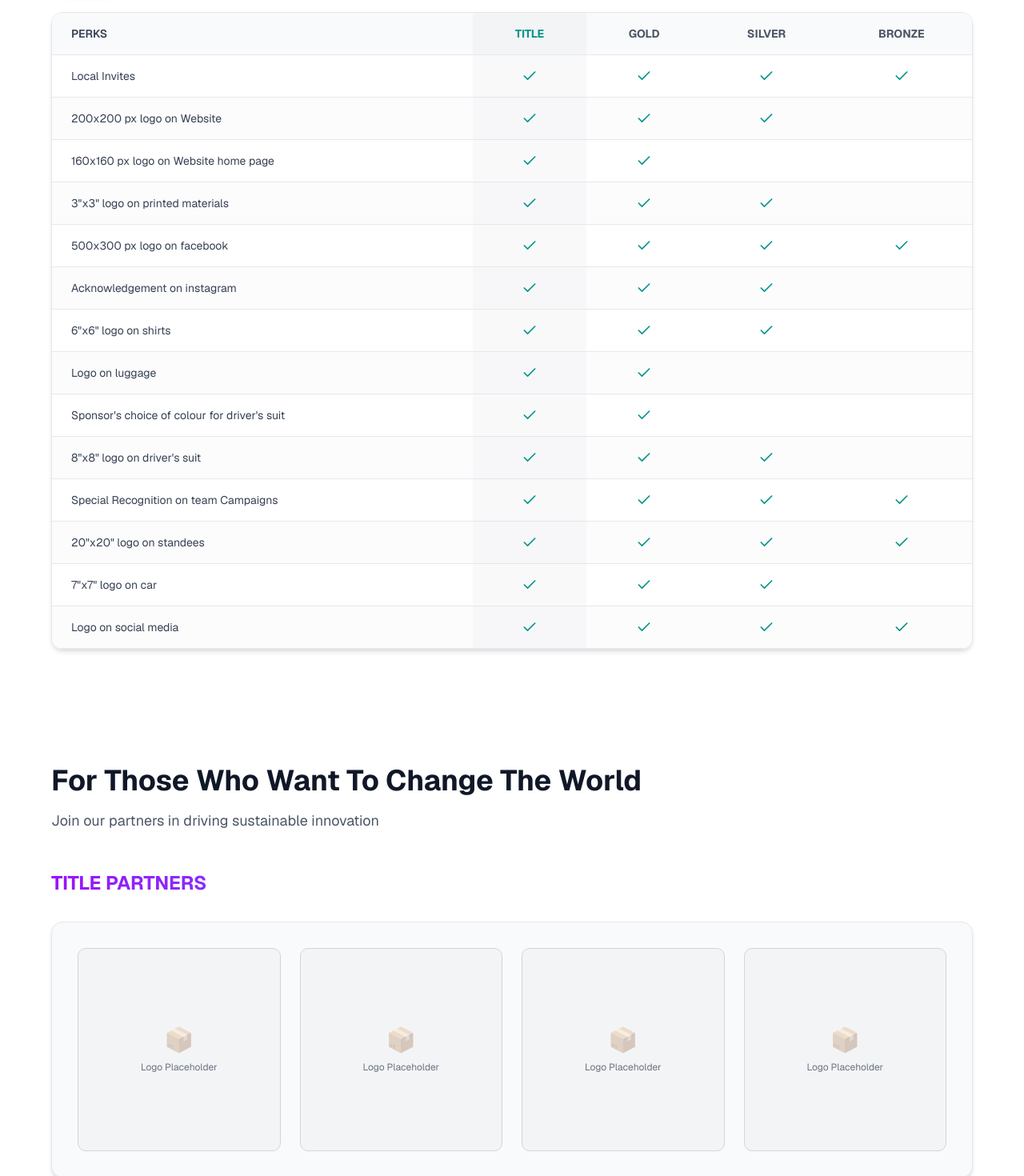
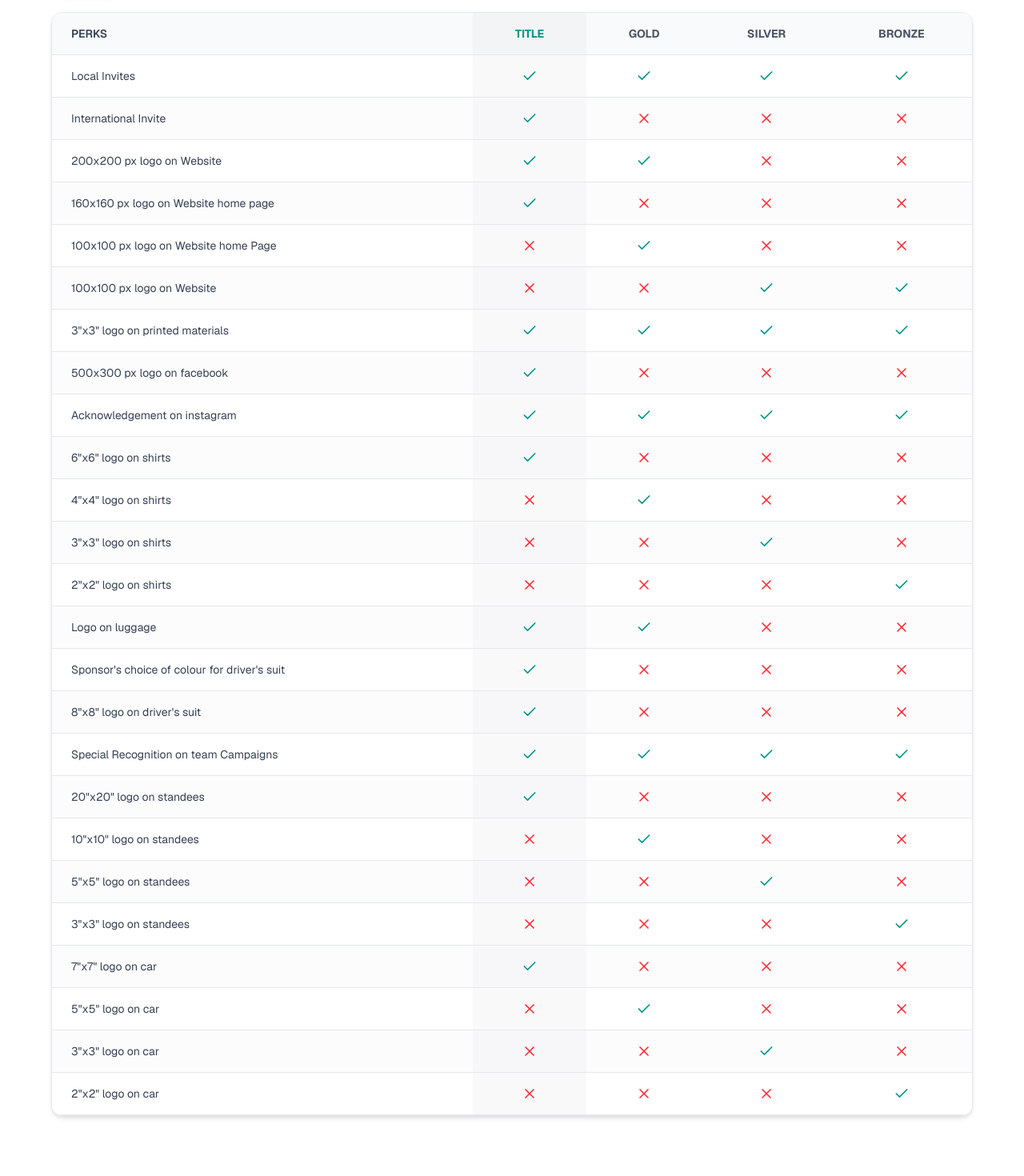
Before and after one commit to PersuasivePost/team-eta, a Next.js app: page /our-partners in a window 1280 px wide. Shown: the part 1160-2630 px from the top of the page at 80% size. Built offline with nearby package versions, Linux system fonts and the light colour scheme.

Commit message:
fixed sponsor table

```diff
--- a/app/our-partners/page.tsx
+++ b/app/our-partners/page.tsx
@@ -1,6 +1,6 @@
  'use client'
 import Footer from '@/components/footer'
-import { Check } from 'lucide-react'
+import { Check, X } from 'lucide-react'
 import { useState } from 'react'
 
 export default function OurPartners() {
@@ -10,57 +10,167 @@ export default function OurPartners() {
     {
       title: 'Social Media Publicity',
       description: 'Publicity through social media outlets and digital channels to reach a global audience.',
-      icon: '📱',
     },
     {
       title: 'Exhibitions and Events',
       description: 'Publicity through campaigns in Technical Exhibitions and major industry events.',
-      icon: '🏆',
     },
     {
       title: 'Local Media',
       description: 'Publicity through live broadcast and coverage on local and National Newspapers.',
-      icon: '📺',
     },
     {
       title: 'Help Us Save the World',
       description: 'Contribute towards a greener, cleaner and a more sustainable future.',
-      icon: '🌍',
     },
     {
       title: 'Corporate Social Responsibility',
       description: 'As our project can be considered as a "Green Project" aligned with CSR goals.',
-      icon: '♻️',
     },
     {
       title: 'Exhibitions & Seminars',
       description: 'Conduct exhibitions, seminars or recruitment drives with your brand presence.',
-      icon: '🎓',
     },
   ]
 
   const perks = [
     'Local Invites',
+    'International Invite',
     '200x200 px logo on Website',
     '160x160 px logo on Website home page',
+    '100x100 px logo on Website home Page',
+    '100x100 px logo on Website',
     '3"x3" logo on printed materials',
     '500x300 px logo on facebook',
     'Acknowledgement on instagram',
     '6"x6" logo on shirts',
+    '4"x4" logo on shirts',
+    '3"x3" logo on shirts',
+    '2"x2" logo on shirts',
     'Logo on luggage',
     "Sponsor's choice of colour for driver's suit",
     '8"x8" logo on driver\'s suit',
     'Special Recognition on team Campaigns',
     '20"x20" logo on standees',
+    '10"x10" logo on standees',
+    '5"x5" logo on standees',
+    '3"x3" logo on standees',
     '7"x7" logo on car',
-    'Logo on social media',
+    '5"x5" logo on car',
+    '3"x3" logo on car',
+    '2"x2" logo on car',
   ]
 
   const tierData = {
-    TITLE: [true, true, true, true, true, true, true, true, true, true, true, true, true, true],
-    GOLD: [true, true, true, true, true, true, true, true, true, true, true, true, true, true],
-    SILVER: [true, true, false, true, true, true, true, false, false, true, true, true, true, true],
-    BRONZE: [true, false, false, false, true, false, false, false, false, false, true, true, false, true],
+    // TITLE partners (top tier)
+    TITLE: [
+      /* Local Invites */ true,
+      /* International Invite */ true,
+      /* 200x200 website */ true,
+      /* 160x160 home page */ true,
+      /* 100x100 home page */ false,
+      /* 100x100 website */ false,
+      /* 3x3 printed */ true,
+      /* 500x300 facebook */ true,
+      /* instagram ack */ true,
+      /* 6x6 shirts */ true,
+      /* 4x4 shirts */ false,
+      /* 3x3 shirts */ false,
+      /* 2x2 shirts */ false,
+      /* luggage */ true,
+      /* sponsor colour */ true,
+      /* 8x8 drivers suit */ true,
+      /* special recognition */ true,
+      /* 20x20 standees */ true,
+      /* 10x10 standees */ false,
+      /* 5x5 standees */ false,
+      /* 3x3 standees */ false,
+      /* 7x7 car */ true,
+      /* 5x5 car */ false,
+      /* 3x3 car */ false,
+      /* 2x2 car */ false,
+    ],
+    GOLD: [
+      /* Local Invites */ true,
+      /* International Invite */ false,
+      /* 200x200 website */ true,
+      /* 160x160 home page */ false,
+      /* 100x100 home page */ true,
+      /* 100x100 website */ false,
+      /* 3x3 printed */ true,
+      /* 500x300 facebook */ false,
+      /* instagram ack */ true,
+      /* 6x6 shirts */ false,
+      /* 4x4 shirts */ true,
+      /* 3x3 shirts */ false,
+      /* 2x2 shirts */ false,
+      /* luggage */ true,
+      /* sponsor colour */ false,
+      /* 8x8 drivers suit */ false,
+      /* special recognition */ true,
+      /* 20x20 standees */ false,
+      /* 10x10 standees */ true,
+      /* 5x5 standees */ false,
+      /* 3x3 standees */ false,
+      /* 7x7 car */ false,
+      /* 5x5 car */ true,
+      /* 3x3 car */ false,
+      /* 2x2 car */ false,
+    ],
+    SILVER: [
+      /* Local Invites */ true,
+      /* International Invite */ false,
+      /* 200x200 website */ false,
+      /* 160x160 home page */ false,
+      /* 100x100 home page */ false,
+      /* 100x100 website */ true,
+      /* 3x3 printed */ true,
+      /* 500x300 facebook */ false,
+      /* instagram ack */ true,
+      /* 6x6 shirts */ false,
+      /* 4x4 shirts */ false,
+      /* 3x3 shirts */ true,
+      /* 2x2 shirts */ false,
+      /* luggage */ false,
+      /* sponsor colour */ false,
+      /* 8x8 drivers suit */ false,
+      /* special recognition */ true,
+      /* 20x20 standees */ false,
+      /* 10x10 standees */ false,
+      /* 5x5 standees */ true,
+      /* 3x3 standees */ false,
+      /* 7x7 car */ false,
+      /* 5x5 car */ false,
+      /* 3x3 car */ true,
+      /* 2x2 car */ false,
+    ],
+    BRONZE: [
+      /* Local Invites */ true,
+      /* International Invite */ false,
+      /* 200x200 website */ false,
+      /* 160x160 home page */ false,
+      /* 100x100 home page */ false,
+      /* 100x100 website */ true,
+      /* 3x3 printed */ true,
+      /* 500x300 facebook */ false,
+      /* instagram ack */ true,
+      /* 6x6 shirts */ false,
+      /* 4x4 shirts */ false,
+      /* 3x3 shirts */ false,
+      /* 2x2 shirts */ true,
+      /* luggage */ false,
+      /* sponsor colour */ false,
+      /* 8x8 drivers suit */ false,
+      /* special recognition */ true,
+      /* 20x20 standees */ false,
+      /* 10x10 standees */ false,
+      /* 5x5 standees */ false,
+      /* 3x3 standees */ true,
+      /* 7x7 car */ false,
+      /* 5x5 car */ false,
+      /* 3x3 car */ false,
+      /* 2x2 car */ true,
+    ],
   }
 
   const tierColors = {
@@ -105,7 +215,7 @@ export default function OurPartners() {
 
                 {/* Content */}
                 <div className="relative z-10">
-                  <div className="text-4xl mb-4">{benefit.icon}</div>
+                  <div className="text-4xl mb-4">⚡</div>
                   <h3 className="text-xl font-bold mb-2 text-gray-900 group-hover:text-teal-600 transition-colors">
                     {benefit.title}
                   </h3>
@@ -177,8 +287,10 @@ export default function OurPartners() {
                             : ''
                         }`}
                       >
-                        {tierData[tier as keyof typeof tierData][idx] && (
+                        {tierData[tier as keyof typeof tierData][idx] ? (
                           <Check className="w-5 h-5 text-teal-600 mx-auto" />
+                        ) : (
+                          <X className="w-5 h-5 text-red-500 mx-auto" />
                         )}
                       </td>
                     ))}
```
